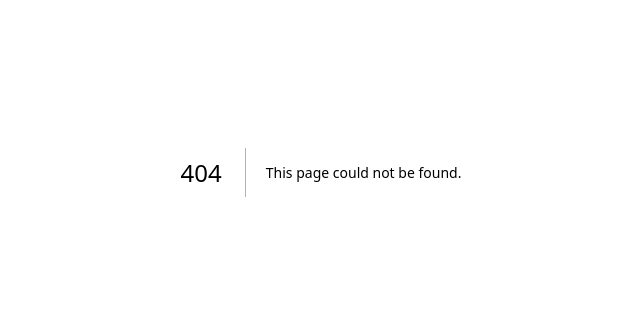
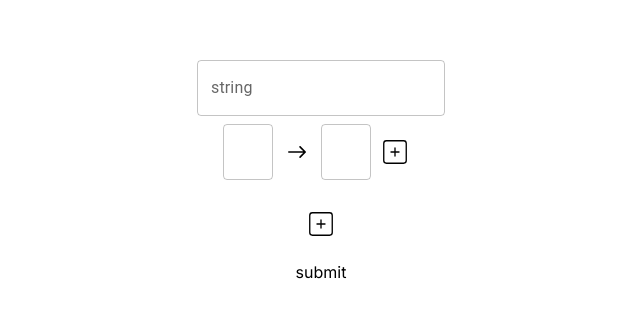
Before and after one commit to riyasunil/compiler-design, a Next.js app: page /input in a window 1280 px wide. Before the commit this address had no page. Shown: the part 228-546 px from the top of the page, without its empty margins (319-959 px from the left). Built offline with nearby package versions, Linux system fonts and the light colour scheme.

Commit message:
added inputs for string and production

```diff
--- /dev/null
+++ b/app/input/page.js
@@ -0,0 +1,90 @@
+"use client"
+import React, { useState } from 'react';
+import { TextField, Box } from '@mui/material';
+import { IoIosArrowRoundForward } from "react-icons/io";
+import { CiSquarePlus } from "react-icons/ci";
+import { RxDividerVertical } from "react-icons/rx";
+
+export default function page() {
+    const [rows, setRows] = useState([{ id: 1, colCount: 1 }]);
+    const [fields, setFields] = useState([{ id: 1, rowId: 1, value: '', }]);
+
+    const [inputString, setInputString] = useState("")
+
+    const handleAddField = (rowIndex) => {
+        const newId = fields.length + 1;
+        const rowId = rows[rowIndex].id; // Get the row id
+        setFields([...fields, { id: newId, rowId: rowId, value: '' }]); // Include the row id for the new field
+        const updatedRows = [...rows];
+        updatedRows[rowIndex].colCount += 1;
+        setRows(updatedRows);
+    };
+    const handleAddRow = () => {
+        const newId = rows.length + 1;
+        setRows([...rows, { id: newId, colCount: 1 }]);
+        setFields([...fields, { id: (fields.length + 1), rowId: newId, value: '' }]);
+    };
+
+    const logFieldsByRowId = () => {
+        rows.forEach(row => {
+            const fieldsByRowId = fields.filter(field => field.rowId === row.id);
+            console.log(`Row ID: ${row.id}, Number of Fields: ${fieldsByRowId.length}`);
+            fieldsByRowId.forEach(field => {
+                console.log(`Field ID: ${field.id}`);
+            });
+        });
+    };
+
+    const hanflesumit = () => {
+        logFieldsByRowId();
+    }
+
+    return (
+        <div className='h-screen bg-white text-black flex flex-col justify-center items-center'>
+
+            {/* titiel */}
+            {/* input the string */}
+            <TextField id="input-string" label="string" variant="outlined" className='my-5' onChange={(e) => { setInputString(e.target.value) }} />
+
+
+            {rows.map((row, rowIndex) => (
+                <div key={row.id} className="firstrow flex flex-row items-center m-2">
+                    {/* Left side */}
+                    <Box width={50}>
+                        <TextField
+                            id={`head-${row.id}`}
+                            variant="outlined"
+                            fullWidth={true}
+                        />
+                    </Box>
+                    {/* Arrow */}
+                    <div className="arrow mx-2">
+                        <IoIosArrowRoundForward color='black' size={32} />
+                    </div>
+                    {/* Right side */}
+                    {[...Array(row.colCount)].map((_, colIndex) => (
+                        <Box key={colIndex} width={50} marginRight={colIndex === row.colCount - 1 ? 0 : 2}>
+                            <TextField
+                                id={`field-${fields.length + 1}`}
+                                variant="outlined"
+                                fullWidth={true}
+                            />
+                        </Box>
+                    ))}
+                    {/* add-col buttom */}
+                    <button className="add-col arrow px-2" onClick={() => handleAddField(rowIndex)}>
+                        <CiSquarePlus color='black' size={32} />
+                    </button>
+                </div>
+            ))}
+
+            {/* add-row button */}
+            <button className="add-row arrow py-5" onClick={handleAddRow} >
+                <CiSquarePlus color='black' size={32} />
+            </button>
+
+            <button className="text-black" onClick={() => hanflesumit()}>submit</button>
+
+        </div>
+    )
+}
```
Also changed, not shown: package.json (+6 -1 lines), app/test/page.js (added), 1 other file (tests, documents, lock files or other folders).
